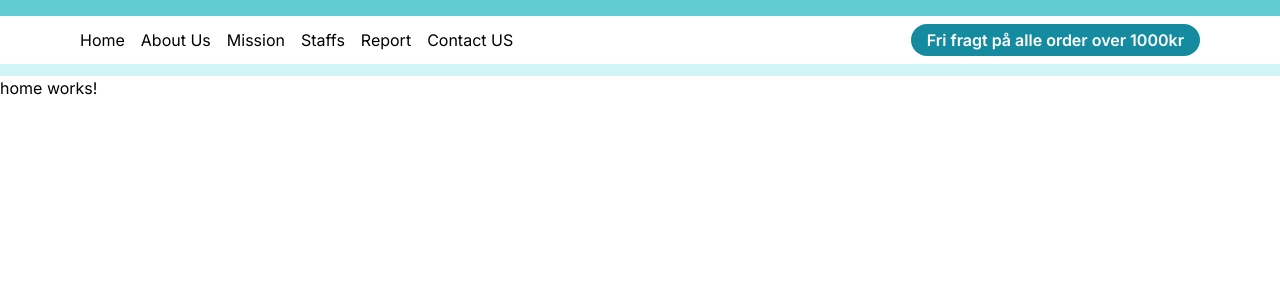
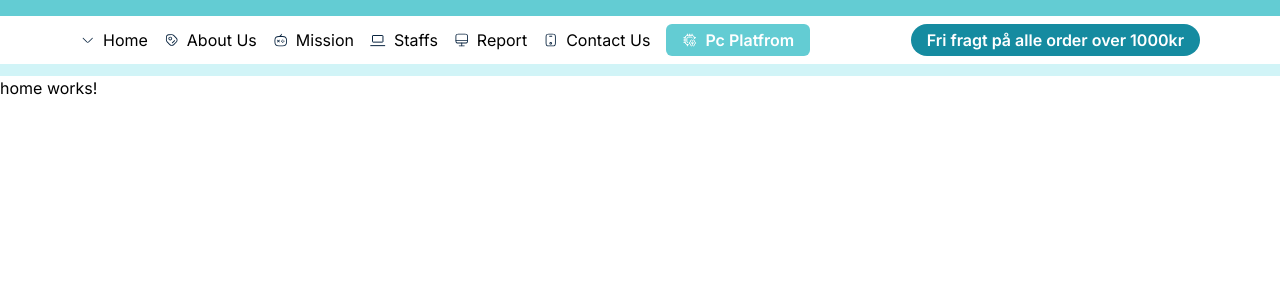
Before and after one commit to hatekisam/hydronet, an Angular app: page / in a window 1280 px wide. Shown: the top 300 px of the page. Built offline with nearby package versions, Linux system fonts and the light colour scheme.

Commit message:
finished the navbar

```diff
--- a/src/app/components/navbar/navbar.component.ts
+++ b/src/app/components/navbar/navbar.component.ts
@@ -10,12 +10,36 @@ import { Component } from '@angular/core';
       <div class="px-20 py-2">
         <div class="flex justify-between">
           <div class="flex items-center gap-4">
-            <a href="">Home</a>
-            <a href="">About Us</a>
-            <a href="">Mission</a>
-            <a href="">Staffs</a>
-            <a href="">Report</a>
-            <a href="">Contact US</a>
+            <a href="" class="flex gap-2 items-center">
+              <img src="/assets/downArrow.svg" alt="" />
+              <p>Home</p>
+            </a>
+            <a href="" class="flex gap-2 items-center">
+              <img src="/assets/aboutUs.svg" alt="" />
+              <p>About Us</p>
+            </a>
+            <a href="" class="flex gap-2 items-center">
+              <img src="/assets/mission.svg" alt="" />
+              <p>Mission</p>
+            </a>
+            <a href="" class="flex gap-2 items-center">
+              <img src="/assets/staff.svg" alt="" />
+              <p>Staffs</p>
+            </a>
+            <a href="" class="flex gap-2 items-center">
+              <img src="/assets/report.svg" alt="" />
+              <p>Report</p>
+            </a>
+            <a href="" class="flex gap-2 items-center">
+              <img src="/assets/contact.svg" alt="" />
+              <p>Contact Us</p>
+            </a>
+            <button
+              class="px-4 py-1 bg-[#63CCD3] text-white font-semibold rounded-md flex items-center gap-2"
+            >
+              <img src="/assets/pcPlatform.svg" alt="" />
+              <p>Pc Platfrom</p>
+            </button>
           </div>
           <button
             class="px-4 py-1 bg-[#158BA0] text-white font-semibold rounded-full"
```
